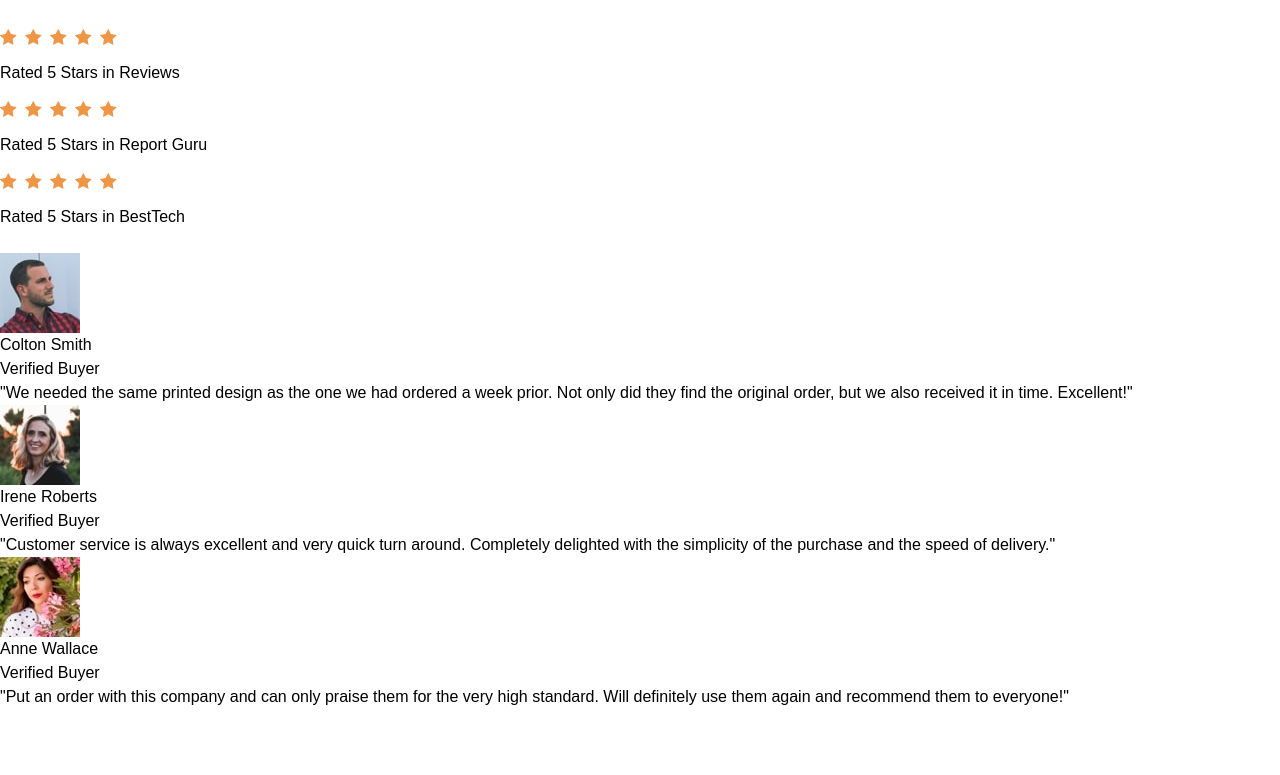
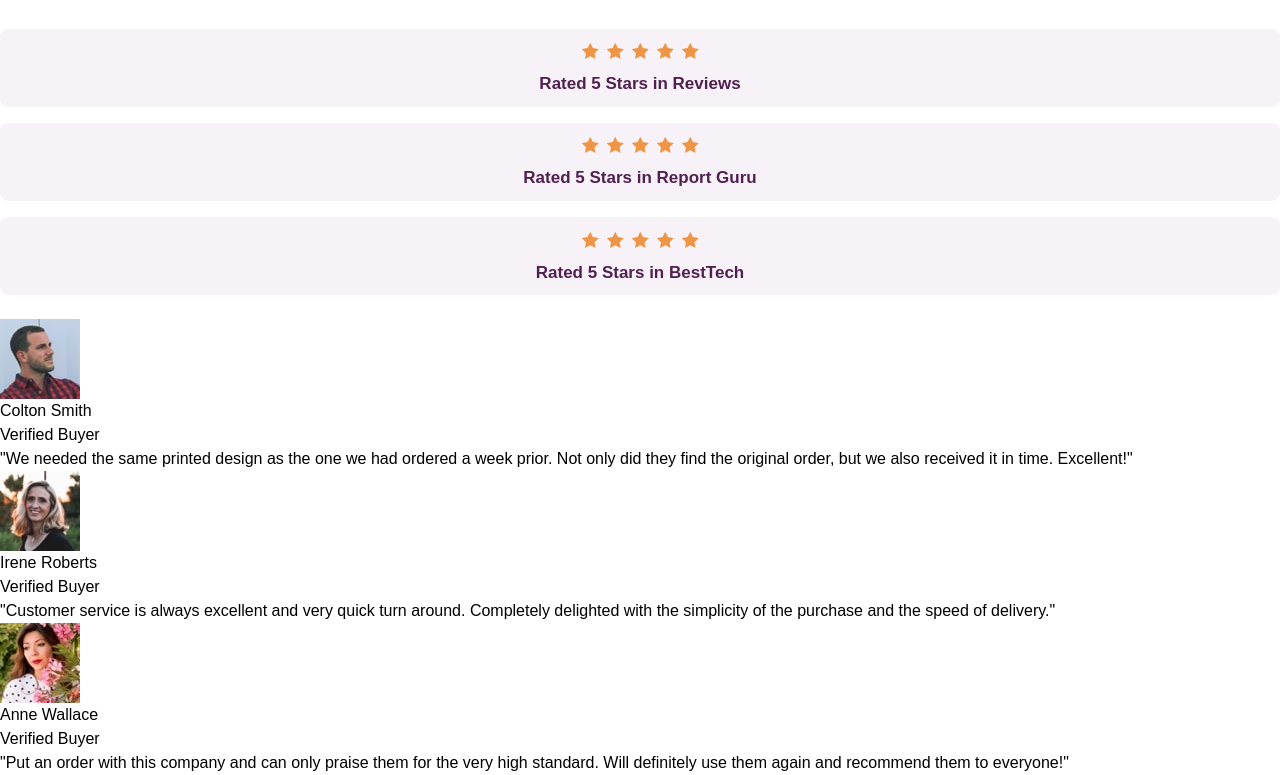
Before and after one commit to rfnozn/social-proof-section, a plain HTML site: page index.html in a window 1280 px wide. Shown: the part 79-854 px from the top of the page. Before the commit the page ends 800 px from the top, so only its background shows below. Drawn offline with Linux system fonts and the light colour scheme; a web font is replaced by a local one.

Commit message:
Style rating part

```diff
--- a/style.css
+++ b/style.css
@@ -128,9 +128,21 @@ h1, h2, h3, h4, h5, h6 {
 .rating {
   display: grid;
   row-gap: 16px;
+
+  justify-items: center;
+  background-color: var(--clr-purple-100);
+  border-radius: 8px;
+  padding-block: 14.61px;
 }
 
 .rating__stars {
   display: flex;
   gap: 8px;
 }
+
+.rating__text {
+  font-weight: 700;
+  font-size: 17px;
+  line-height: 1;
+  color: var(--clr-purple-900);
+}
```
